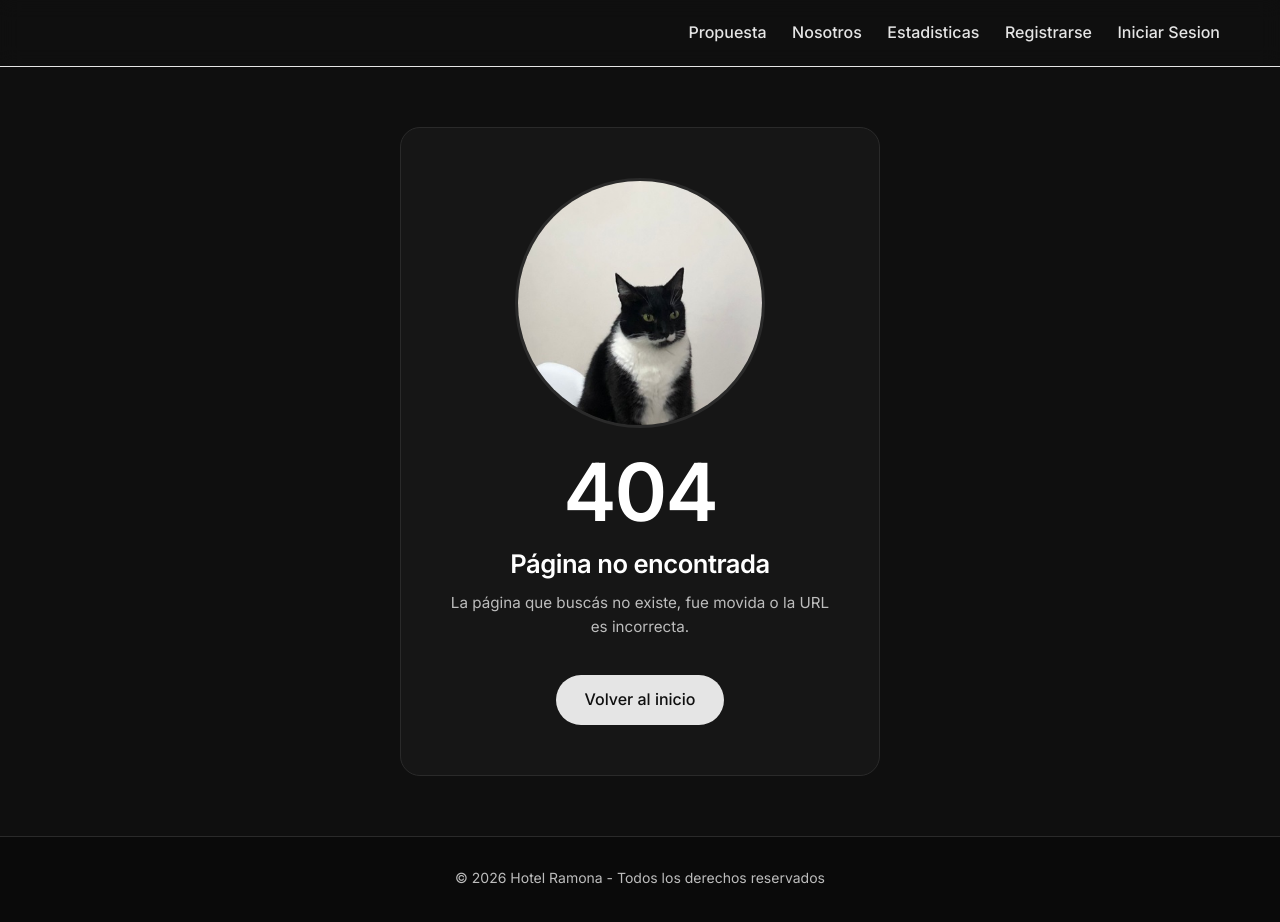
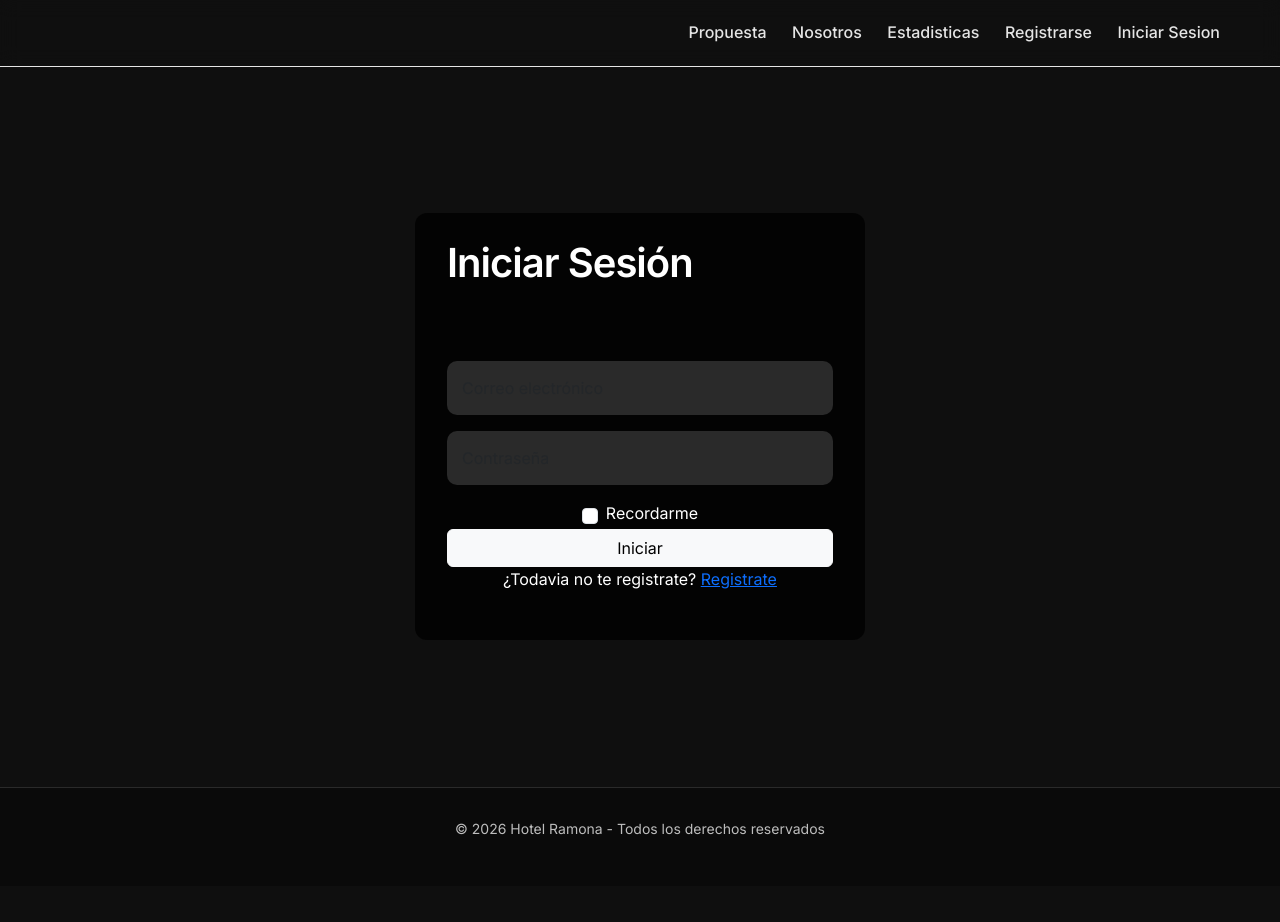
Before and after one commit to Abp-Programacion-Team-Ramona/abp_programacion_2_hotel, an Angular app in the folder frontend/: page /login in a window 1280 px wide. Shown: the top 922 px of the page. After the commit the page ends 886 px from the top, so only its background shows below. Built offline with nearby package versions, Linux system fonts and the light colour scheme.

Commit message:
migracion front login

```diff
--- a/frontend/src/app/app.routes.ts
+++ b/frontend/src/app/app.routes.ts
@@ -4,11 +4,14 @@ import { AdminDashboard } from './pages/admin-dashboard/admin-dashboard';
 import { NotFound } from './pages/not-found/not-found';
 import { Home } from './pages/home/home';
 import { ReservartionForm } from './pages/reservartion-form/reservartion-form';
+import { Login } from './pages/login/login';
+
 
 export const routes: Routes = [
     { path: 'about-us', component: AboutUsComponent },
     { path: 'admin-dashboard', component: AdminDashboard },
     { path: '', component: Home },
     { path: 'reservation-form', component: ReservartionForm },
+    { path: 'login', component: Login },
     { path: '**', component: NotFound },
 ];
--- /dev/null
+++ b/frontend/src/app/pages/login/login.css
@@ -0,0 +1,77 @@
+.login-page {
+    background-image: url("../../../../public/assets/images/hotel.jpg");
+    background-size: cover;
+    background-position: center;
+    background-attachment: fixed;
+}
+
+.login-page::before {
+    content: "";
+
+    position: fixed;
+    inset: 0;
+
+    background: rgba(0, 0, 0, 0.6);
+
+    z-index: -1;
+}
+
+.login-container {
+    min-height: calc(100vh - 80px);
+
+    display: flex;
+    justify-content: center;
+    align-items: center;
+
+    padding: 20px;
+}
+
+.login-card {
+    width: 100%;
+    max-width: 450px;
+
+    background: rgba(0, 0, 0, 0.75);
+
+    backdrop-filter: blur(8px);
+
+    padding: 2rem;
+    border-radius: 12px;
+}
+
+.form-control {
+    padding: 15px;
+    margin-bottom: 10px;
+    border: none;
+    border-radius: 10px;
+    background-color: #2a2a2a;
+    color: white;
+}
+
+.form-control:focus {
+    background-color: #2a2a2a;
+    color: white;
+    box-shadow: none;
+}
+
+
+.form-check {
+    display: flex;
+    justify-content: center;
+    align-items: center;
+
+    gap: 8px;
+
+    color: white;
+}
+
+.form-check-input {
+    cursor: pointer;
+}
+
+.form-check-label {
+    cursor: pointer;
+}
+
+p {
+    text-align: center;
+}
--- /dev/null
+++ b/frontend/src/app/pages/login/login.html
@@ -0,0 +1,33 @@
+ <main class="login-container">
+
+        <div class="login-card">
+
+            <h1>Iniciar Sesión</h1>
+
+            <form action="user_dashboard.html">
+
+                <input type="email" class="form-control mb-3" placeholder="Correo electrónico">
+
+                <input type="password" class="form-control mb-3" placeholder="Contraseña">
+
+                <div class="form-check">
+                    <input class="form-check-input" type="checkbox" id="recordarme">
+                    <label class="form-check-label" for="recordarme">
+                        Recordarme
+                    </label>
+                </div>
+
+                <button type="submit" class="btn btn-light w-100">
+                    Iniciar
+                </button>
+
+                <p class="registro-link">
+                    ¿Todavia no te registrate?
+                    <a href="register.html">Registrate</a>
+                </p>
+
+            </form>
+
+        </div>
+
+    </main>
```
Also changed, not shown: frontend/src/app/pages/login/login.ts (added, +9 -0 lines), frontend/public/assets/images/hotel.jpg (added), 1 other file (tests, documents, lock files or other folders).
